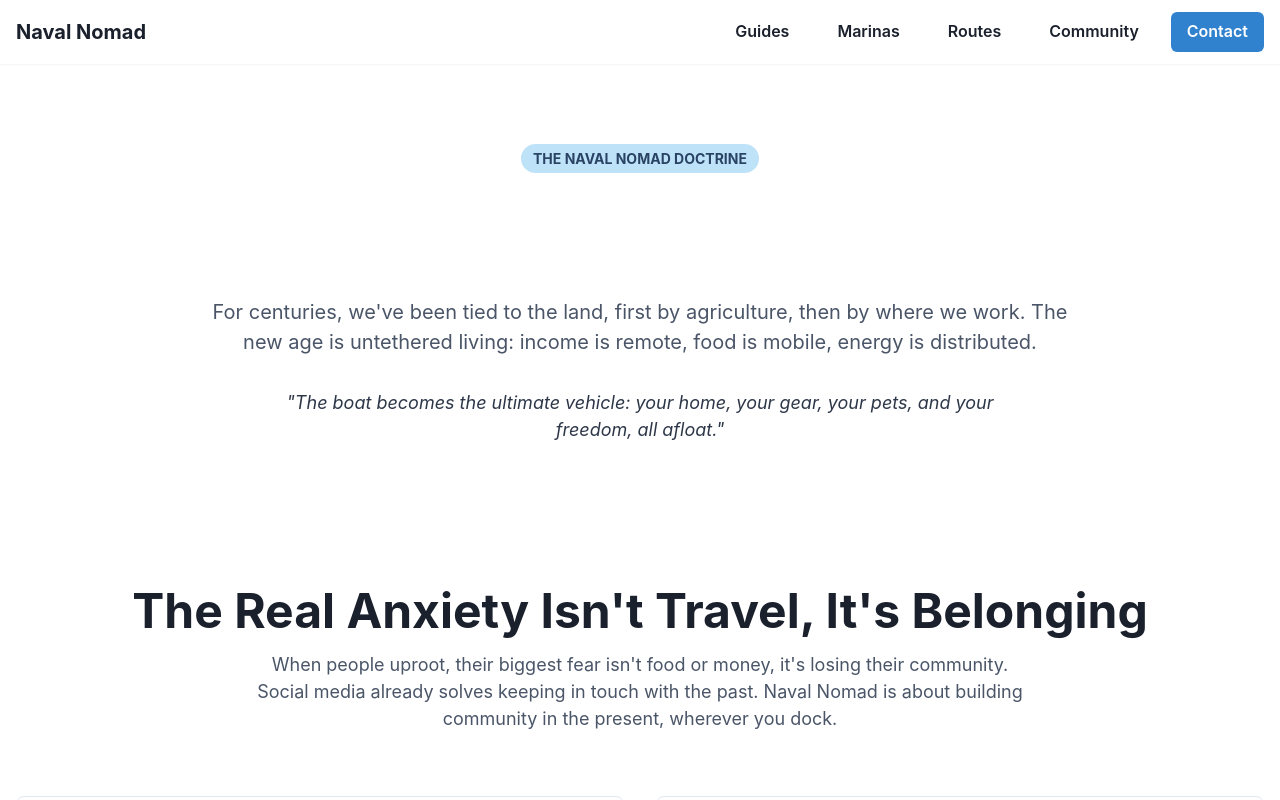
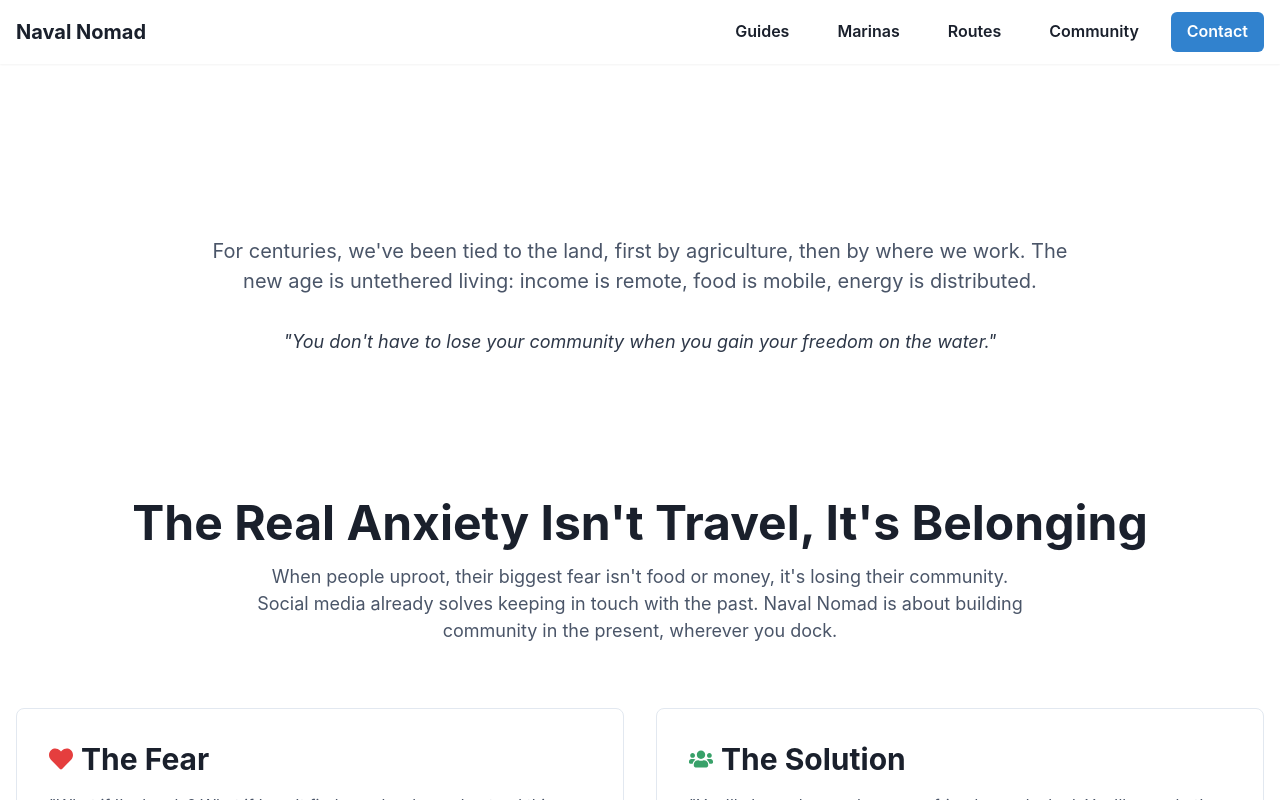
Before and after one commit to DuckTapeDevOps/NavalNomadUI, a React (Vite) app in the folder landing/: page /community in a window 1280 px wide. Shown: the top 800 px of the page. Built offline with nearby package versions, Linux system fonts and the light colour scheme.

Commit message:
fix: removed badge and added new subtext line

```diff
--- a/landing/src/pages/Community.tsx
+++ b/landing/src/pages/Community.tsx
@@ -91,10 +91,6 @@
       >
         <Container maxW="container.xl">
           <VStack spacing={8} textAlign="center">
-            <Badge colorScheme="blue" fontSize="sm" px={3} py={1} borderRadius="full">
-              The Naval Nomad Doctrine
-            </Badge>
-
             <Heading
               as="h1"
               size="3xl"
@@ -111,7 +107,7 @@
             </Text>
 
             <Text fontSize="lg" maxW="3xl" color="gray.700" fontStyle="italic">
-              "The boat becomes the ultimate vehicle: your home, your gear, your pets, and your freedom, all afloat."
+              "You don't have to lose your community when you gain your freedom on the water."
             </Text>
           </VStack>
         </Container>
```
